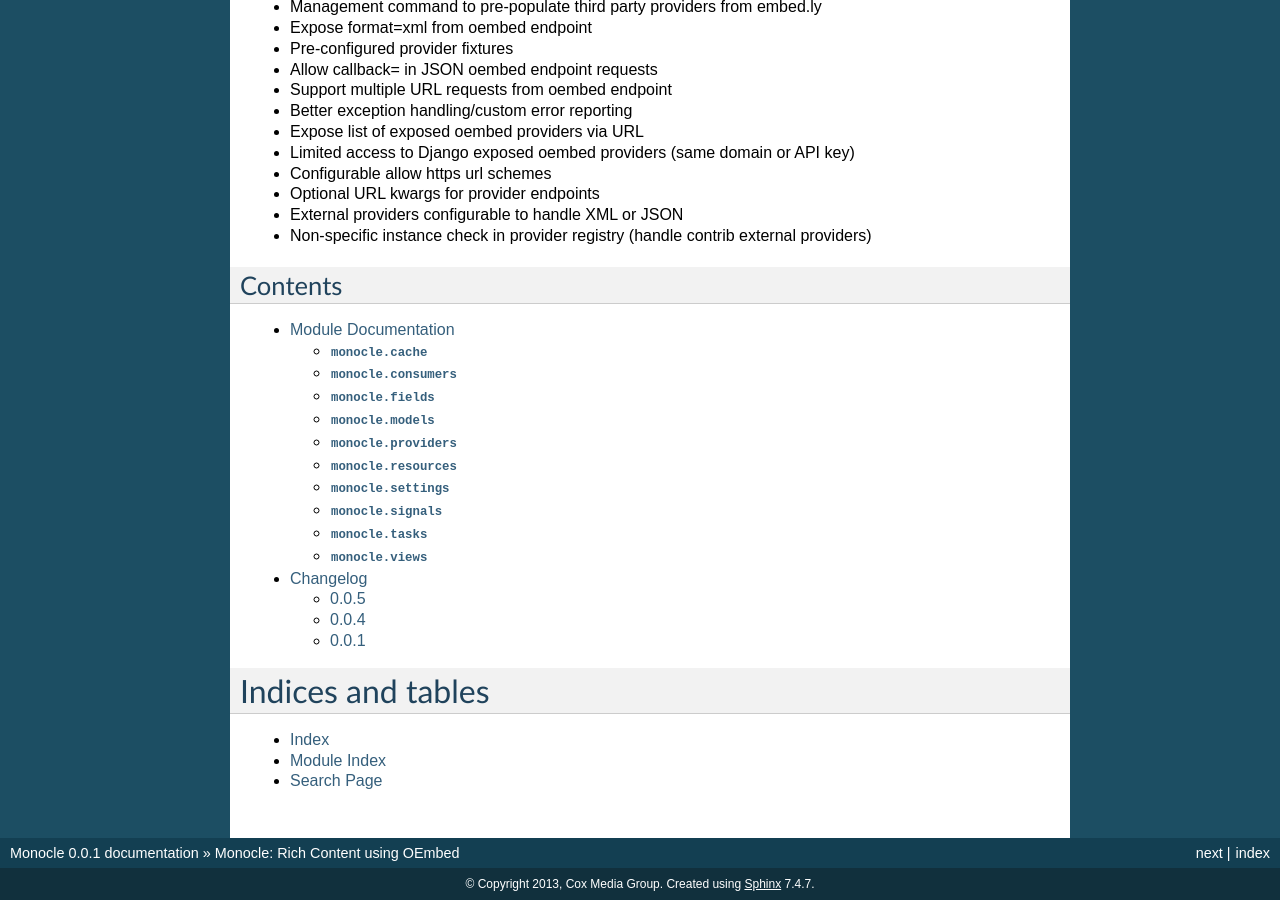
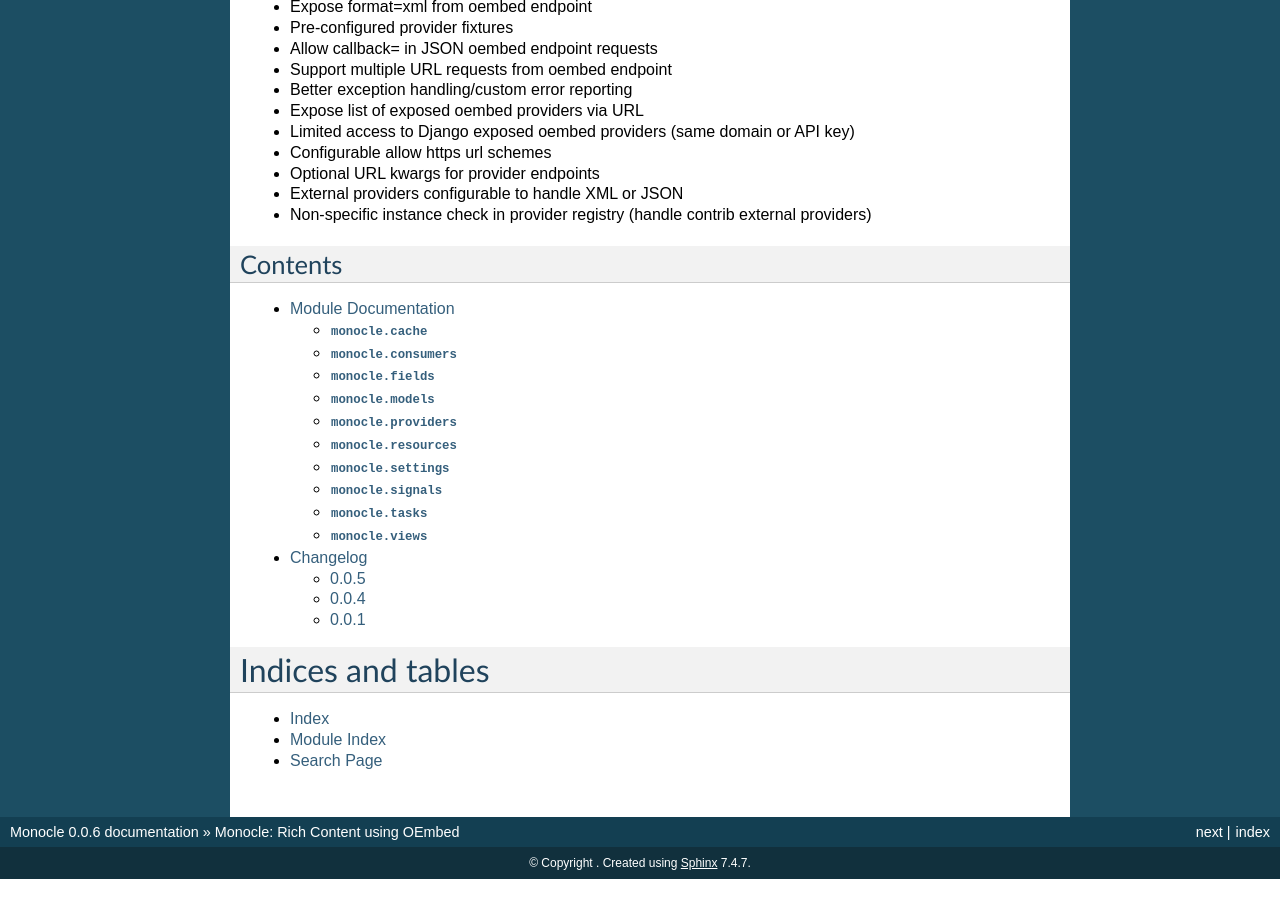
Before and after one commit to shaunduncan/django-monocle, a Sphinx documentation site: the page built from docs/source/index.rst, in a window 1280 px wide and 900 px high, scrolled down 1528 px. Built offline with Sphinx 7.4.7, drawn with Linux system fonts in a browser that asks for light colours; after the commit the page ends 2407 px from its top, so only the background shows below that; some of the changed text lies outside the part shown.

Commit message:
Update versions and references

```diff
--- a/docs/source/conf.py
+++ b/docs/source/conf.py
@@ -41,16 +41,15 @@ master_doc = 'index'
 
 # General information about the project.
 project = u'Monocle'
-copyright = u'2013, Cox Media Group'
 
 # The version info for the project you're documenting, acts as replacement for
 # |version| and |release|, also used in various other places throughout the
 # built documents.
 #
 # The short X.Y version.
-version = '0.0.1'
+version = '0.0.6'
 # The full version, including alpha/beta/rc tags.
-release = '0.0.1'
+release = '0.0.6'
 
 # The language for content autogenerated by Sphinx. Refer to documentation
 # for a list of supported languages.
@@ -184,7 +183,7 @@ latex_elements = {
 # (source start file, target name, title, author, documentclass [howto/manual]).
 latex_documents = [
   ('index', 'Monocle.tex', u'Monocle Documentation',
-   u'Cox Media Group', 'manual'),
+   u'Shaun Duncan', 'manual'),
 ]
 
 # The name of an image file (relative to this directory) to place at the top of
@@ -214,5 +213,5 @@ latex_documents = [
 # (source start file, name, description, authors, manual section).
 man_pages = [
     ('index', 'monocle', u'Monocle Documentation',
-     [u'Cox Media Group'], 1)
+     [u'Shaun Duncan'], 1)
 ]
--- a/docs/source/index.rst
+++ b/docs/source/index.rst
@@ -8,9 +8,8 @@ Monocle is a Django application that handles rich content embedding using
 mind.
 
 :Authors: Shaun Duncan
-:Contact: shaun.duncan@coxinc.com
-:Version: 0.0.1
-:Copyright: 2013, Cox Media Group
+:Contact: shaun.duncan@gmail.com
+:Version: 0.0.6
 :License: MIT
 
 
--- a/setup.py
+++ b/setup.py
@@ -16,9 +16,8 @@ setup(name='django-monocle',
                    'Topic :: Utilities'],
       keywords='oembed rich content scalability',
       author='Shaun Duncan',
-      author_email='shaun.duncan@coxinc.com',
-      url='http://www.github.com/coxmediagroup/django-monocle/',
-      download_url='https://github.com/coxmediagroup/django-monocle/downloads',
+      author_email='shaun.duncan@gmail.com',
+      url='http://github.com/shaunduncan/django-monocle/',
       license='MIT',
       packages=find_packages(),
       package_data={'monocle': ['templates/monocle/*.html', 'fixtures/*.json']},
```
Also changed, not shown: README.md (+2 -3 lines), 1 other file.
